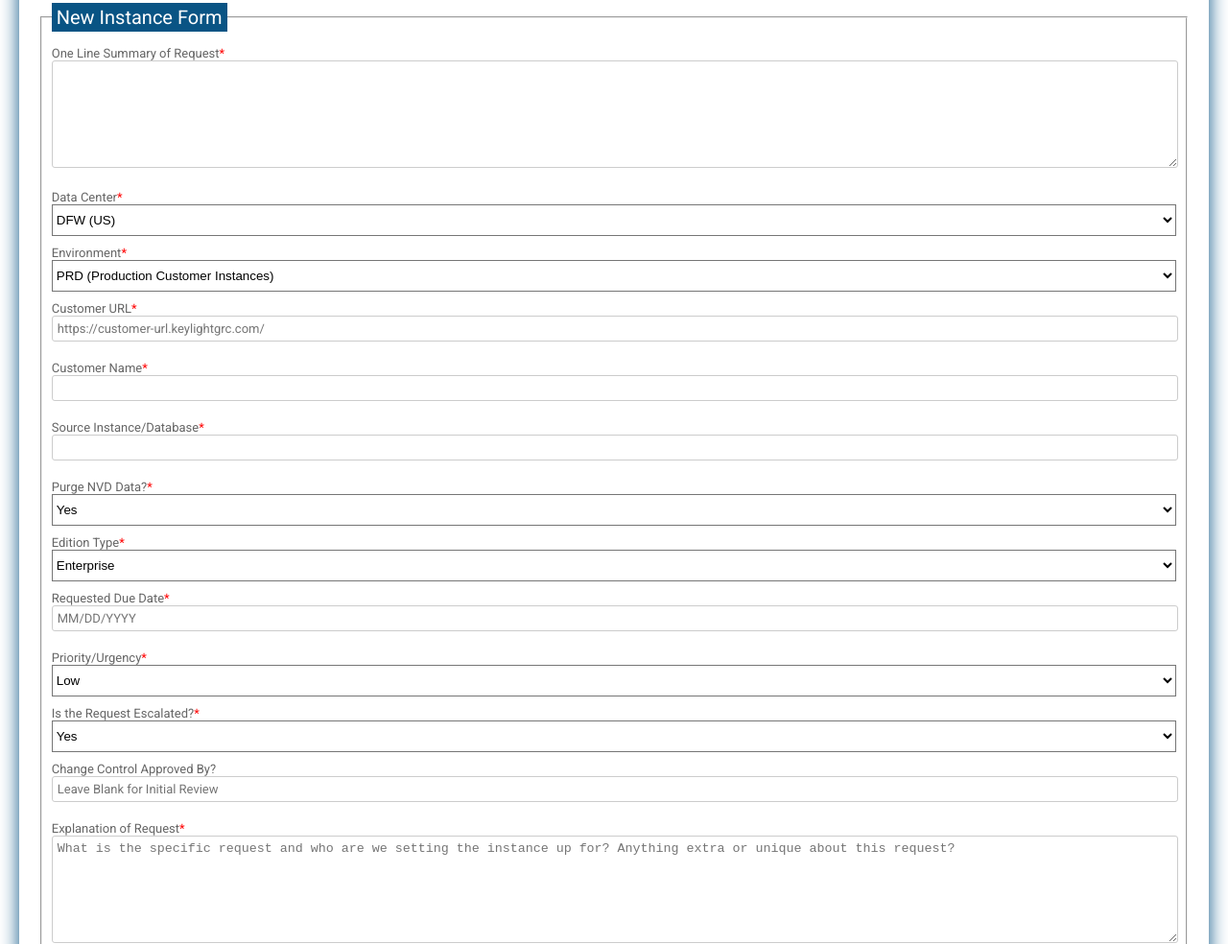
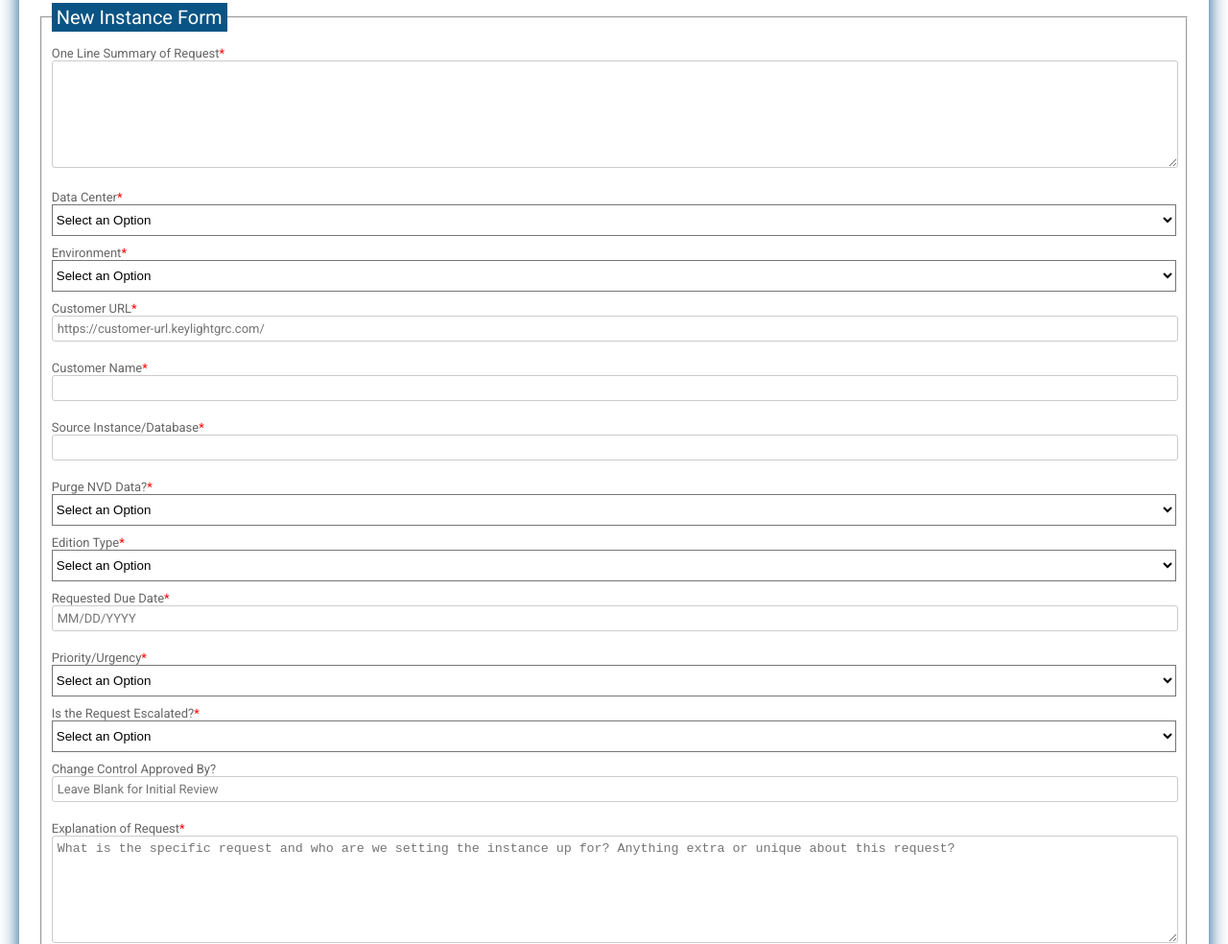
Before and after one commit to ryelow94/stream-line, a plain HTML site: page index.html in a window 1280 px wide. Shown: the part 252-1236 px from the top of the page at 96% size. Drawn offline with Linux system fonts and the light colour scheme.

Commit message:
default option select

```diff
--- a/index.html
+++ b/index.html
@@ -238,6 +238,7 @@
         <div class="item">
           <label for="data-center">Data Center<span>*</span></label>
           <select name="Data Center:" id="data-center">
+            <option value="none" selected disabled hidden>Select an Option</option>
             <option value="DFW">DFW (US)</option>
             <option value="FRA">FRA (EU)</option>
           </select>
@@ -245,6 +246,7 @@
         <div class="item">
           <label for="environment">Environment<span>*</span></label>
           <select name="Environment:" id="environment">
+            <option value="none" selected disabled hidden>Select an Option</option>
             <option value="PRD">PRD (Production Customer Instances)</option>
             <option value="SBX">SBX (Customer Sandbox Instances/QA)</option>
             <option value="DMO">DMO (Instances Used for Demos by Sales Engineers)</option>
@@ -272,6 +274,7 @@
           <div class="item">
             <label for="purge-nvd">Purge NVD Data?<span>*</span></label>
             <select id="purge-nvd" type="text" name="Purge NVD Data?" placeholder="" required>
+                <option value="none" selected disabled hidden>Select an Option</option>
                 <option value="Yes">Yes</option>
                 <option value="Yes">No</option>
             </select>
@@ -279,6 +282,7 @@
           <div class="item">
             <label for="address">Edition Type<span>*</span></label>
             <select id="edition-type" type="text" name="Edition Type:" placeholder="" required>
+                <option value="none" selected disabled hidden>Select an Option</option>
                 <option value="Enterprise">Enterprise</option>
                 <option value="Standard">Standard</option>
                 <option value="Point Solution">Point Solution</option>
@@ -291,6 +295,7 @@
           <div class="item">
             <label for="priority">Priority/Urgency<span>*</span></label>
             <select id="priority" type="text" name="Priority:" placeholder="" required>
+                <option value="none" selected disabled hidden>Select an Option</option>
                 <option value="Enterprise">Low</option>
                 <option value="Standard">Mediuum</option>
                 <option value="Point Solution">High</option>
@@ -300,6 +305,7 @@
           <div class="item">
             <label for="escalated">Is the Request Escalated?<span>*</span></label>
             <select id="escalated" type="text" name="Is the Request Escalated?" placeholder="" required>
+                <option value="none" selected disabled hidden>Select an Option</option>
                 <option value="Yes">Yes</option>
                 <option value="Yes">No</option>
             </select>
```
